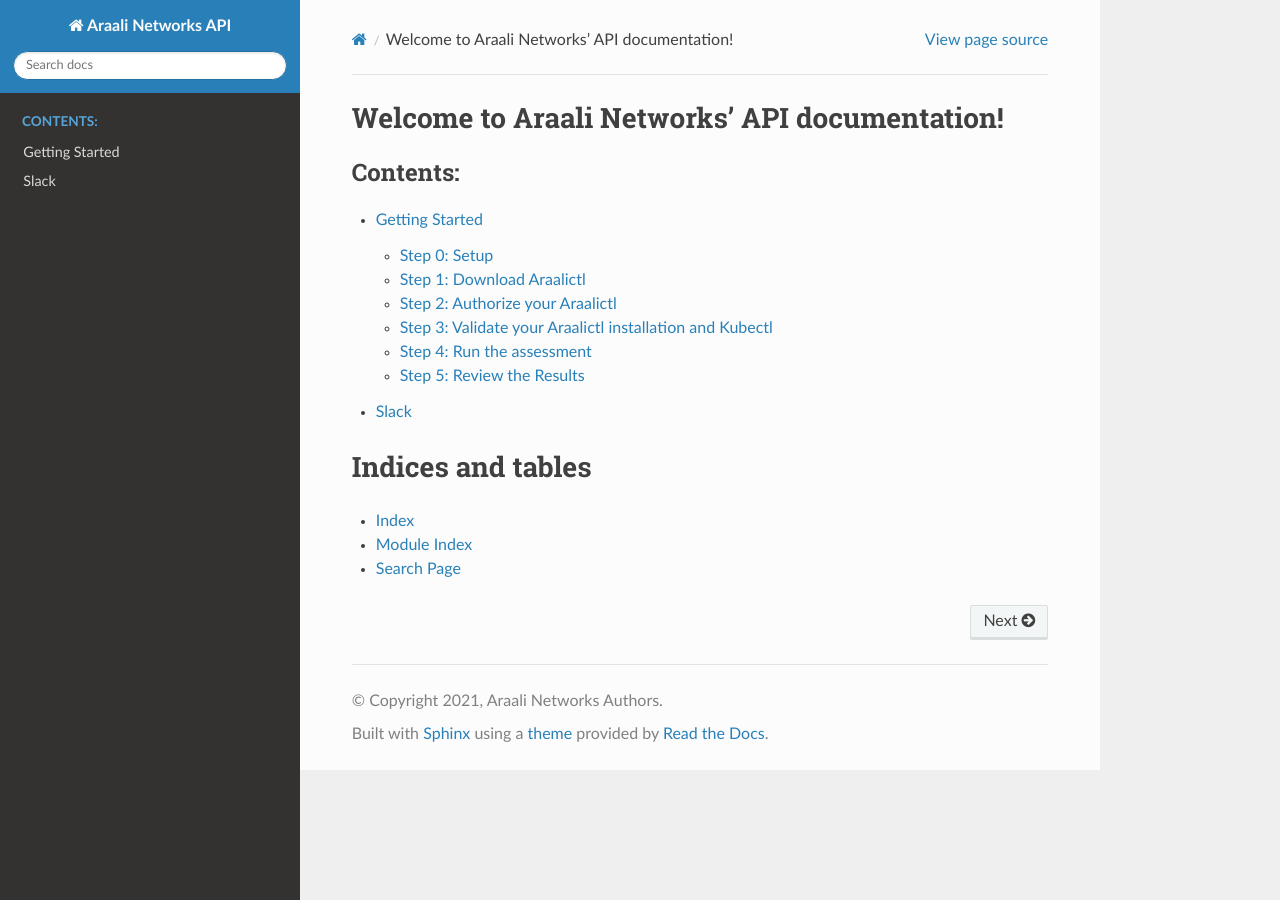
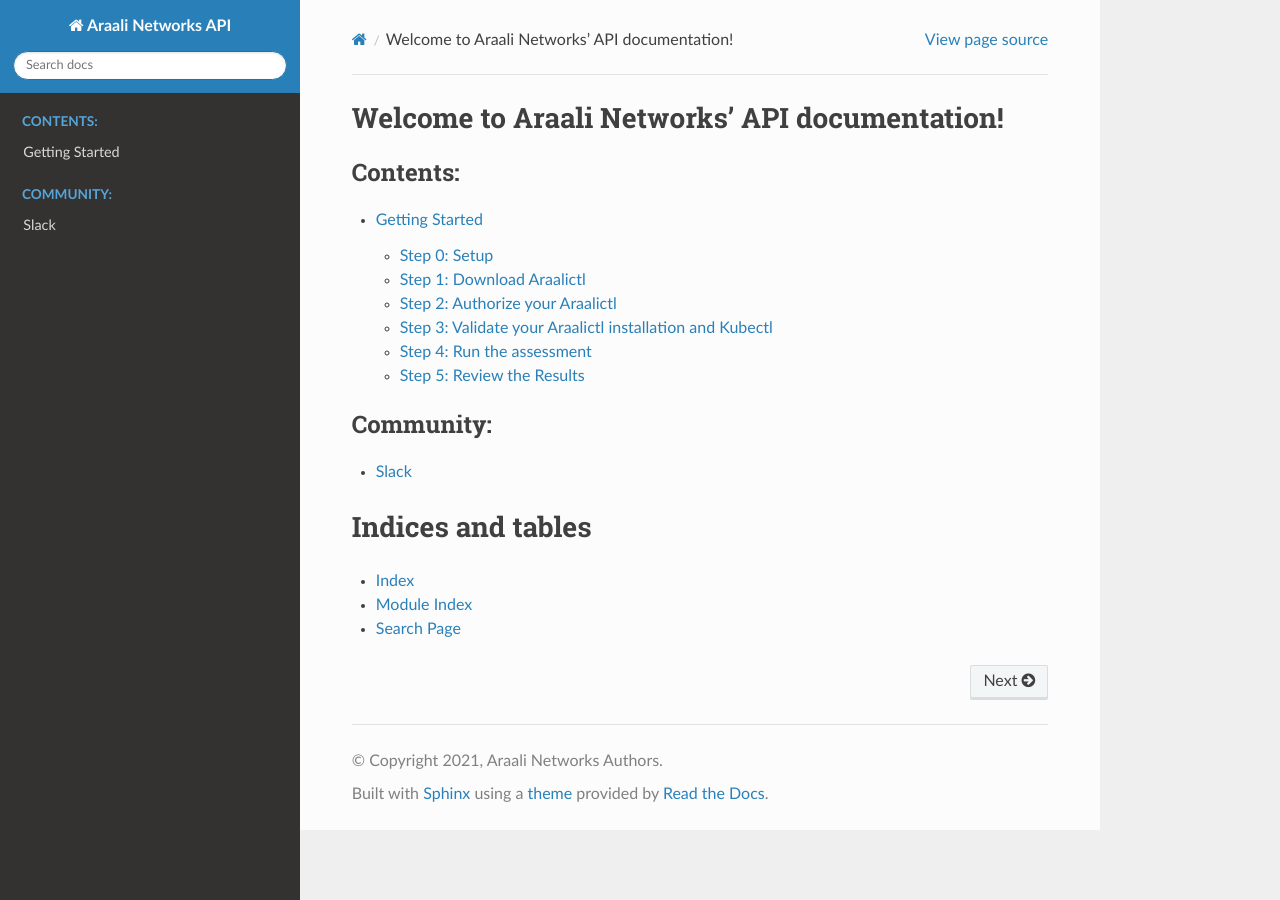
Before and after one commit to araalinetworks/api, a Sphinx documentation site: the page built from doc/source/index.rst, in a window 1280 px wide. Built offline with Sphinx 7.4.7 and the Read the Docs theme 2.0.0, drawn with Linux system fonts in a browser that asks for light colours.

Commit message:
broke out community into its own section

```diff
--- a/doc/source/index.rst
+++ b/doc/source/index.rst
@@ -11,6 +11,11 @@
    :caption: Contents:
 
    gettingstarted
+
+.. toctree::
+   :maxdepth: 2
+   :caption: Community:
+
    community
 
 Indices and tables
```
